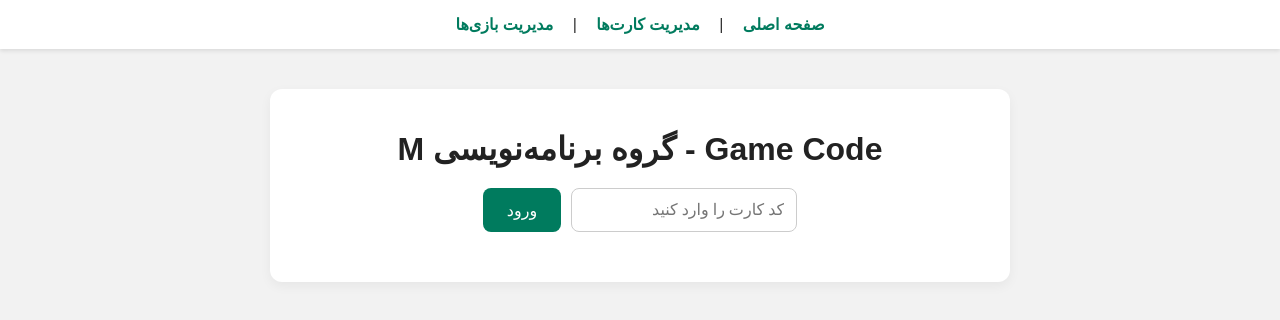
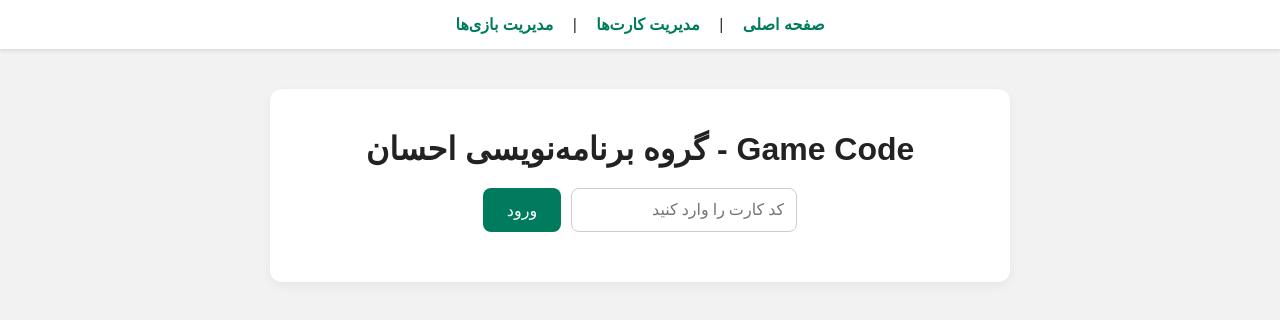
Before and after one commit to ehsan-hashemi/Game-Code, a plain HTML site: page index.html in a window 1280 px wide. Drawn offline with Linux system fonts and the light colour scheme; a web font is replaced by a local one.

Commit message:
Update index.html

```diff
--- a/index.html
+++ b/index.html
@@ -13,7 +13,7 @@
   </nav>
 
   <div class="container">
-    <h1>Game Code - گروه برنامه‌نویسی M</h1>
+    <h1>Game Code - گروه برنامه‌نویسی احسان</h1>
     <div class="input-group">
       <input type="text" id="cardCode" placeholder="کد کارت را وارد کنید">
       <button onclick="processCode()">ورود</button>
```
